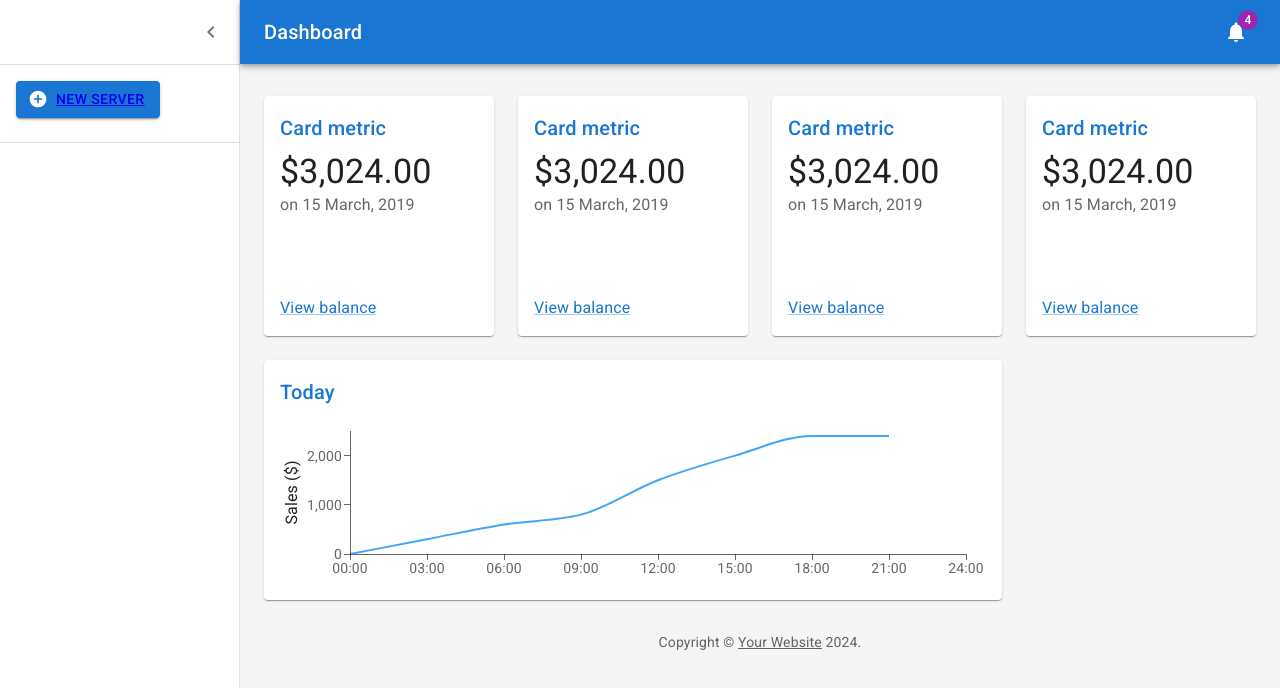
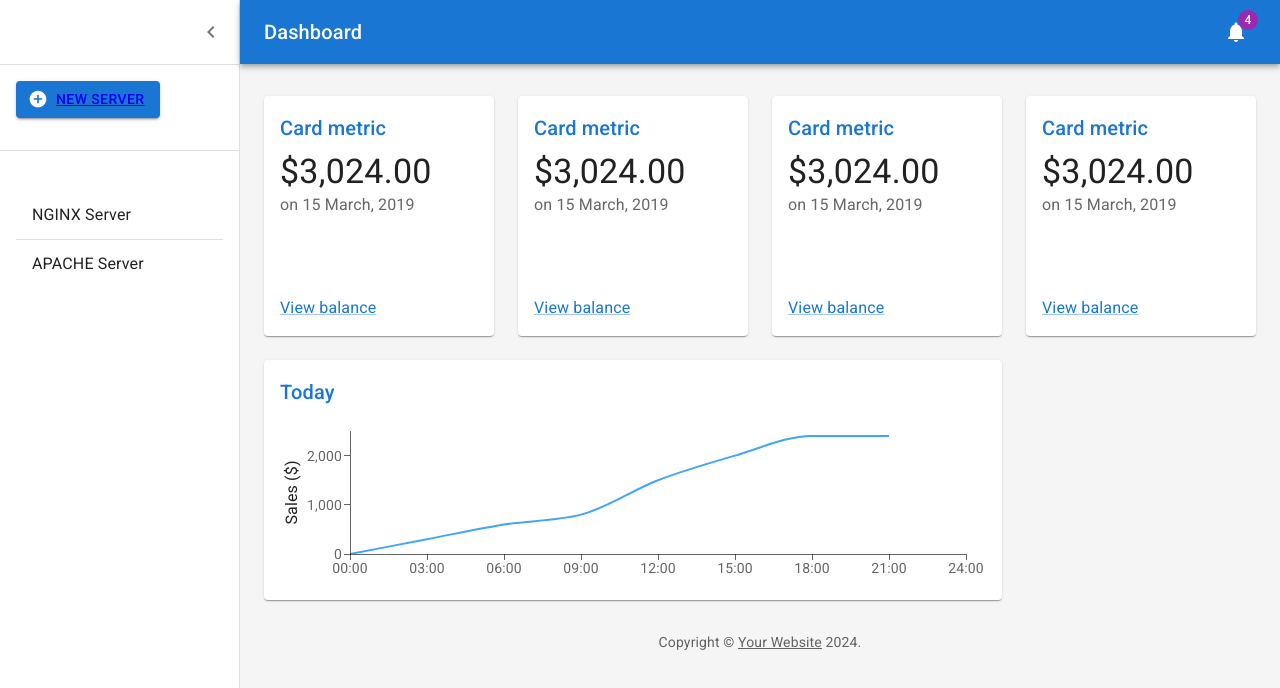
Before and after one commit to AAteddy/Argos, a React (Vite) app in the folder client_react/: page /dashboard in a window 1280 px wide. Shown: the top 688 px of the page. Built offline with nearby package versions, Linux system fonts and the light colour scheme; what react-token-auth would draw is missing.

Commit message:
Authentication token retrieval from local storage implemented

```diff
--- a/client_react/src/components/dashboard/AddItemForm.tsx
+++ b/client_react/src/components/dashboard/CreateServerPage.tsx
@@ -20,7 +20,7 @@ type FormValues = {
   port: string;
 };
 
-const AddItemForm = () => {
+const CreateServer = () => {
   const form = useForm<FormValues>({
     defaultValues: {
       title: "",
@@ -49,13 +49,18 @@ const AddItemForm = () => {
       port: data.port,
     };
 
+    const token = JSON.parse(localStorage.getItem("REACT_TOKEN_AUTH_KEY")!);
+
     const requestOptions = {
       method: "POST",
-      headers: { "Content-Type": "application/json" },
+      headers: {
+        "Content-Type": "application/json",
+        Authorization: `Bearer ${token}`,
+      },
       body: JSON.stringify(body),
     };
 
-    fetch("http://127.0.0.1:5000/auth/signup", requestOptions)
+    fetch("http://127.0.0.1:5000/server/", requestOptions)
       .then((response) => response.json())
       .then((data) => console.log(data))
       .catch((error) => console.log(error));
@@ -176,7 +181,7 @@ const AddItemForm = () => {
             variant="contained"
             sx={{ mt: 3, mb: 2 }}
           >
-            Add Server
+            Create Server
           </Button>
           <Grid container justifyContent="flex-end">
             <Grid item>
@@ -189,4 +194,4 @@ const AddItemForm = () => {
   );
 };
 
-export default AddItemForm;
+export default CreateServer;
--- a/client_react/src/components/dashboard/DashboardPage.tsx
+++ b/client_react/src/components/dashboard/DashboardPage.tsx
@@ -22,6 +22,7 @@ import NotificationsIcon from "@mui/icons-material/Notifications";
 import Chart from "./Chart";
 import CardItem from "./CardItem";
 import AddItemButton from "./AddItemButton";
+import ListItems from "./ListItems";
 
 function Copyright(props: any) {
   return (
@@ -155,7 +156,10 @@ const DashboardPage = () => {
           <Box sx={{ p: [2] }}>
             <AddItemButton />
           </Box>
-          <Divider sx={{ my: 1 }} />
+          <Divider sx={{ my: 2 }} />
+          <Box sx={{ p: [2] }}>
+            <ListItems />
+          </Box>
 
           {/* <List component="nav">
             {AddItemButton}
--- a/client_react/src/components/dashboard/ListItems.tsx
+++ b/client_react/src/components/dashboard/ListItems.tsx
@@ -4,16 +4,25 @@ import ListItem from "@mui/material/ListItem";
 import ListItemButton from "@mui/material/ListItemButton";
 import ListItemIcon from "@mui/material/ListItemIcon";
 import ListItemText from "@mui/material/ListItemText";
+import Divider from "@mui/material/Divider";
 
 const ListItems = () => {
   return (
+    <>
       <List>
         <ListItem disablePadding>
           <ListItemButton>
             <ListItemText primary="NGINX Server" />
           </ListItemButton>
         </ListItem>
+        <Divider />
+        <ListItem disablePadding>
+          <ListItemButton>
+            <ListItemText primary="APACHE Server" />
+          </ListItemButton>
+        </ListItem>
       </List>
+    </>
   );
 };
 
--- a/client_react/src/main.tsx
+++ b/client_react/src/main.tsx
@@ -5,7 +5,7 @@ import HomePage from "./pages/HomePage";
 import LoginPage from "./pages/LoginPage";
 import SignupPage from "./pages/SignupPage";
 import DashboardPage from "./components/dashboard/DashboardPage";
-import AddItemForm from "./components/dashboard/AddItemForm";
+import CreateServer from "./components/dashboard/CreateServerPage";
 
 const router = createBrowserRouter([
   {
@@ -27,7 +27,7 @@ const router = createBrowserRouter([
   },
   {
     path: "/server",
-    element: <AddItemForm />,
+    element: <CreateServer />,
   },
 ]);
 
```
Lines whose indentation alone changed are shown as unchanged.
